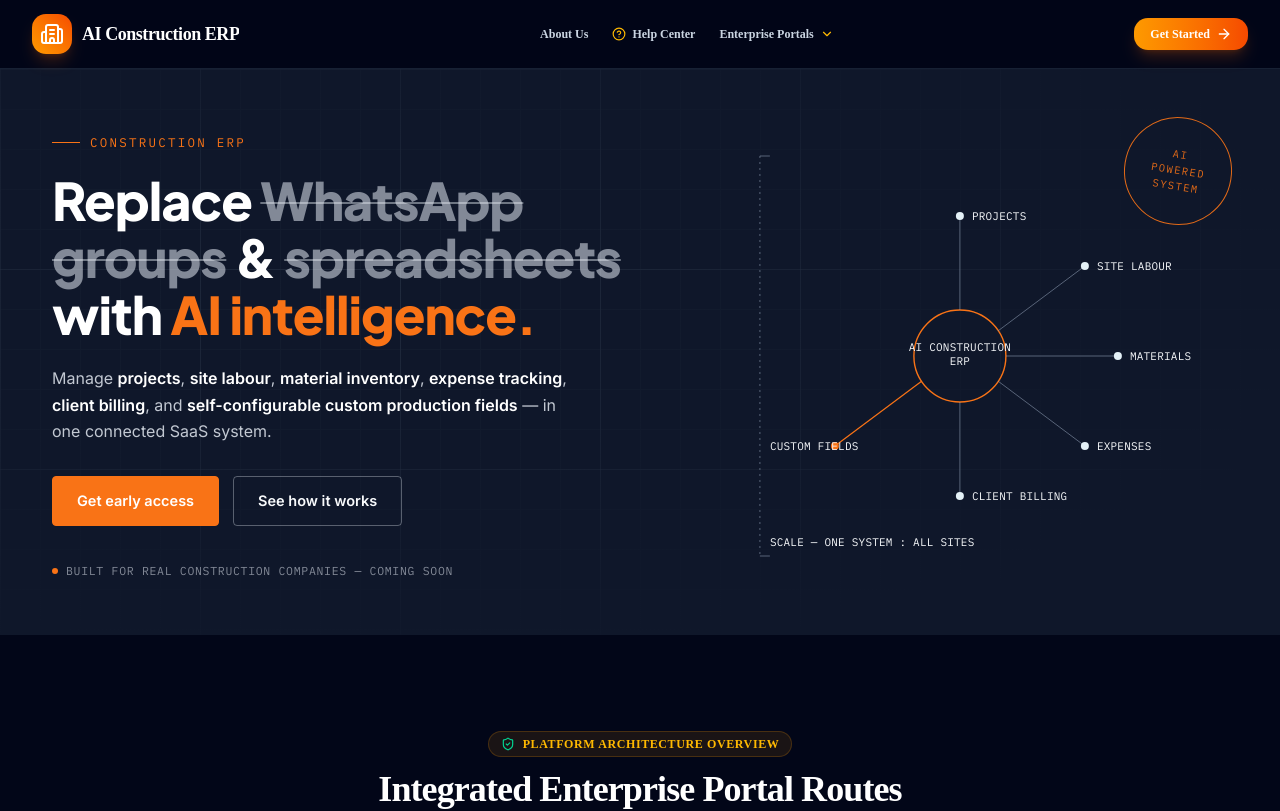
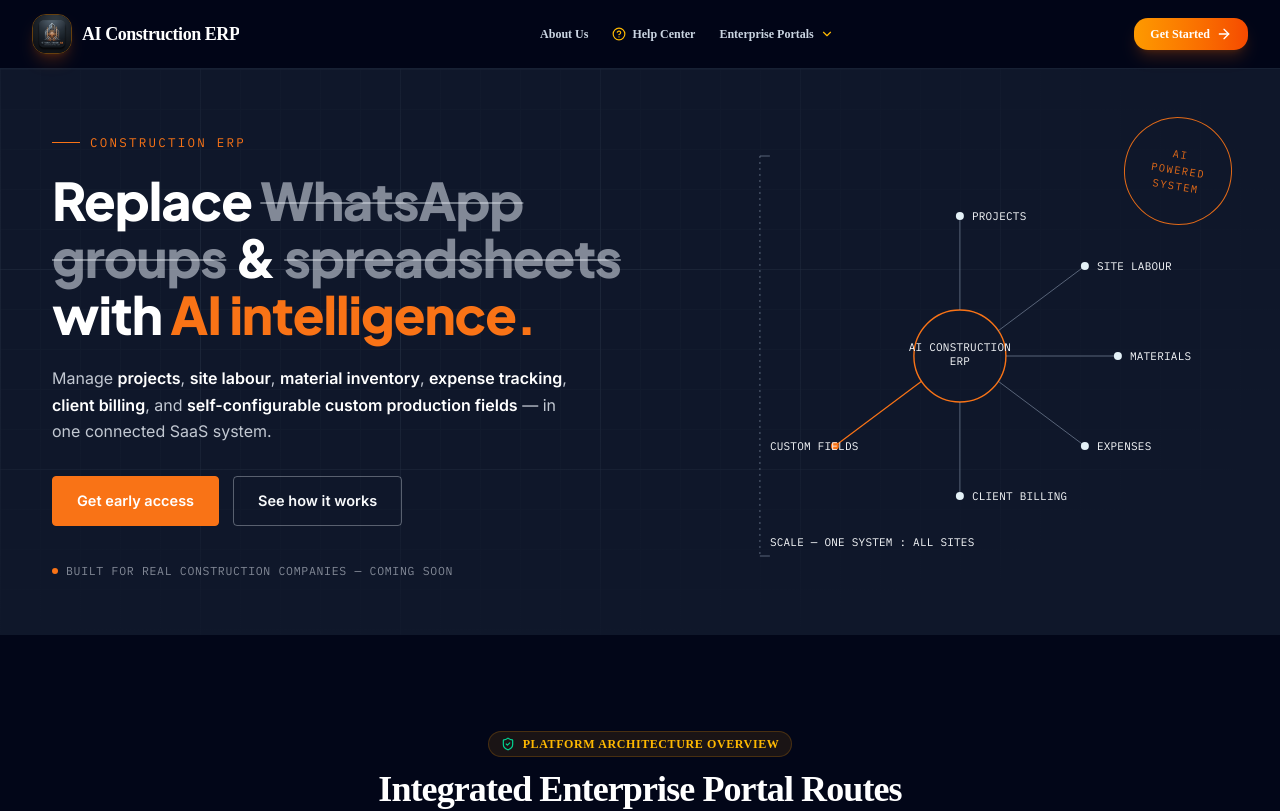
Before and after one commit to SidraRaza/ai-construction-erp, a Next.js app in the folder frontend/: page / in a window 1280 px wide. Shown: the top 811 px of the page. Built offline with nearby package versions, Linux system fonts and the light colour scheme.

Commit message:
feat: generate custom website brand logo image and integrate into main navigation headers

```diff
--- a/frontend/app/about/page.tsx
+++ b/frontend/app/about/page.tsx
@@ -26,8 +26,8 @@
       {/* Navigation Header */}
       <header className="border-b border-slate-800/80 px-4 sm:px-8 py-3.5 flex items-center justify-between backdrop-blur-md bg-slate-950/90 sticky top-0 z-50">
         <div className="flex items-center gap-3">
-          <Link href="/" className="w-9 h-9 sm:w-10 sm:h-10 rounded-xl bg-gradient-to-tr from-amber-500 to-orange-600 flex items-center justify-center text-white font-bold shadow-lg shadow-orange-500/20 shrink-0">
-            <Building2 className="w-5 h-5 sm:w-6 sm:h-6" />
+          <Link href="/" className="w-9 h-9 sm:w-10 sm:h-10 rounded-xl overflow-hidden shadow-lg shadow-orange-500/20 border border-amber-500/40 shrink-0">
+            <img src="/logo.jpg" alt="AI Construction ERP Logo" className="w-full h-full object-cover" />
           </Link>
           <div>
             <h1 className="text-base sm:text-lg font-bold text-white tracking-tight flex items-center gap-2">
--- a/frontend/app/help/page.tsx
+++ b/frontend/app/help/page.tsx
@@ -59,8 +59,8 @@
       {/* Navigation Header */}
       <header className="border-b border-slate-800/80 px-4 sm:px-8 py-3.5 flex items-center justify-between backdrop-blur-md bg-slate-950/90 sticky top-0 z-50">
         <div className="flex items-center gap-3">
-          <Link href="/" className="w-9 h-9 sm:w-10 sm:h-10 rounded-xl bg-gradient-to-tr from-amber-500 to-orange-600 flex items-center justify-center text-white font-bold shadow-lg shadow-orange-500/20 shrink-0">
-            <Building2 className="w-5 h-5 sm:w-6 sm:h-6" />
+          <Link href="/" className="w-9 h-9 sm:w-10 sm:h-10 rounded-xl overflow-hidden shadow-lg shadow-orange-500/20 border border-amber-500/40 shrink-0">
+            <img src="/logo.jpg" alt="AI Construction ERP Logo" className="w-full h-full object-cover" />
           </Link>
           <div>
             <h1 className="text-base sm:text-lg font-bold text-white tracking-tight flex items-center gap-2">
--- a/frontend/app/page.tsx
+++ b/frontend/app/page.tsx
@@ -377,8 +377,8 @@
       <nav className="border-b border-slate-800/80 px-4 sm:px-8 py-3.5 flex items-center justify-between backdrop-blur-md bg-slate-950/90 sticky top-0 z-50">
         {/* Brand Logo */}
         <Link href="/" className="flex items-center gap-2.5">
-          <div className="w-9 h-9 sm:w-10 sm:h-10 rounded-xl bg-gradient-to-tr from-amber-500 to-orange-600 flex items-center justify-center text-white font-bold shadow-lg shadow-orange-500/20 shrink-0">
-            <Building2 className="w-5 h-5 sm:w-6 sm:h-6" />
+          <div className="w-9 h-9 sm:w-10 sm:h-10 rounded-xl overflow-hidden shadow-lg shadow-orange-500/20 border border-amber-500/40 shrink-0">
+            <img src="/logo.jpg" alt="AI Construction ERP Logo" className="w-full h-full object-cover" />
           </div>
           <span className="text-base sm:text-lg font-bold text-white tracking-tight truncate">AI Construction ERP</span>
         </Link>
```
Also changed, not shown: frontend/public/logo.jpg (added).
